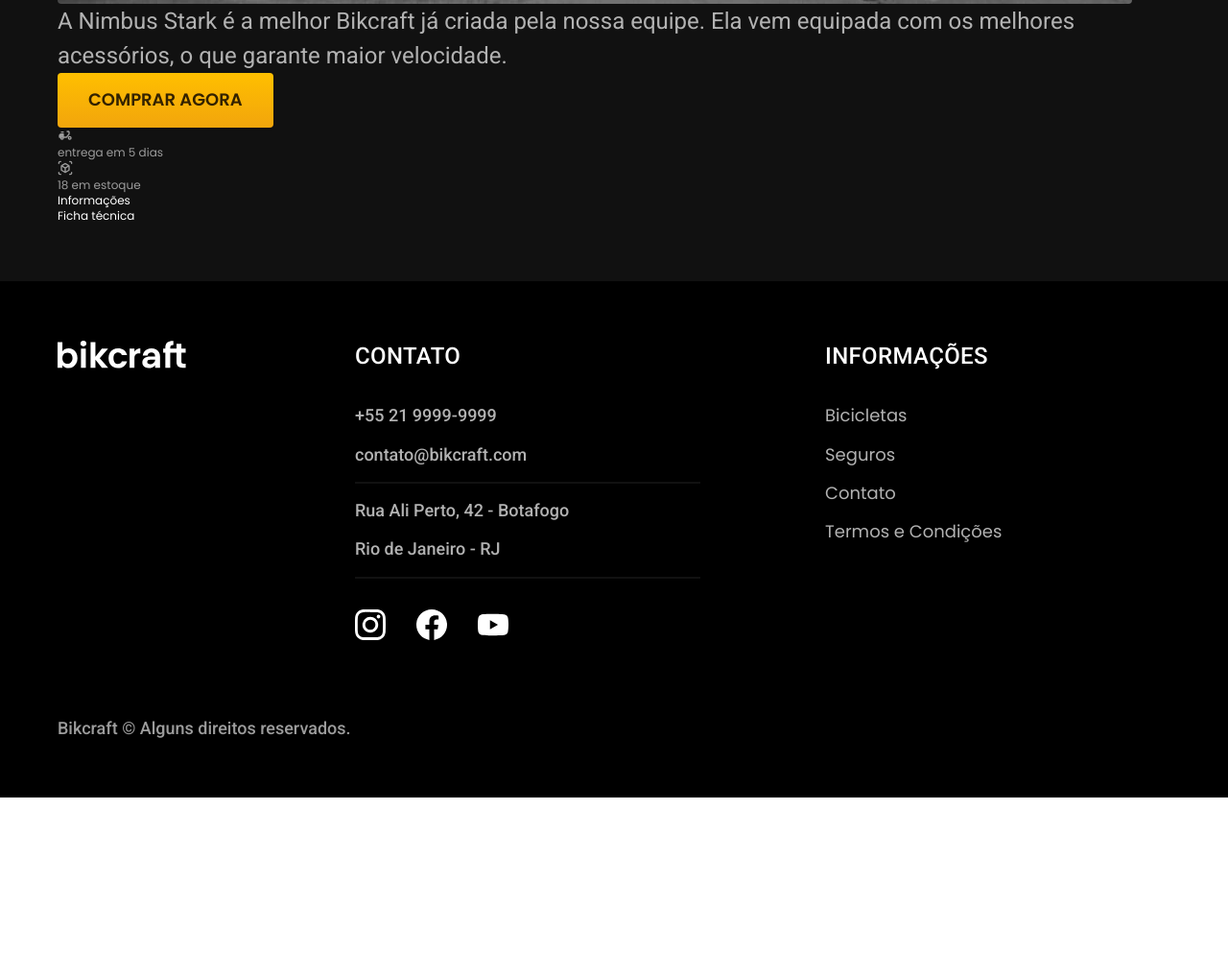
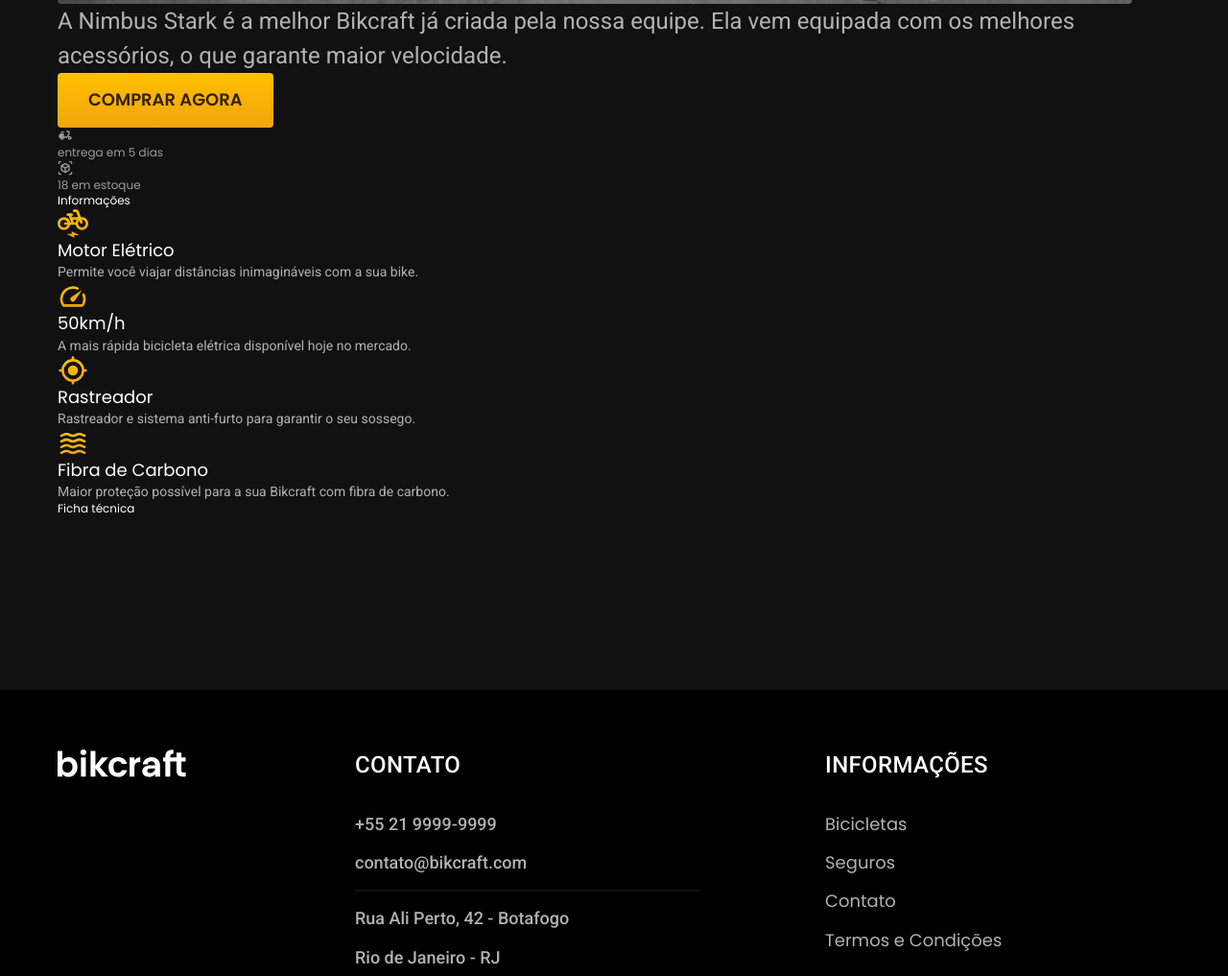
Before and after one commit to re-oliveira/bikcraft, a plain HTML site: page bicicletas/nimbus.html in a window 1280 px wide. Shown: the part 2908-3925 px from the top of the page at 96% size. Before the commit the page ends 3739 px from the top, so only its background shows below. Drawn offline with Linux system fonts and the light colour scheme.

Commit message:
first commit

```diff
--- a/bicicletas/nimbus.html
+++ b/bicicletas/nimbus.html
@@ -53,9 +53,37 @@
         </div>
       </div>
       <h2 class="font-1-xs cor-0">Informações</h2>
-      <ul class="bicicleta-informacoes"></ul>
+      <ul class="bicicleta-informacoes">
+        <li>
+          <img src="../img/icones/eletrica.svg" alt="">
+          <h3 class="font-1-m cor-0">Motor Elétrico</h3>
+          <p class="font-2-xs cor-5">Permite você viajar distâncias inimagináveis com a sua bike.</p>
+        </li>
+        <li>
+          <img src="../img/icones/velocidade.svg" alt="">
+          <h3 class="font-1-m cor-0">50km/h</h3>
+          <p class="font-2-xs cor-5">A mais rápida bicicleta elétrica disponível hoje no mercado.</p>
+        </li>
+        <li>
+          <img src="../img/icones/rastreador.svg" alt="">
+          <h3 class="font-1-m cor-0">Rastreador</h3>
+          <p class="font-2-xs cor-5">Rastreador e sistema anti-furto para garantir o seu sossego.</p>
+        </li>
+        <li>
+          <img src="../img/icones/carbono.svg" alt="">
+          <h3 class="font-1-m cor-0">Fibra de Carbono</h3>
+          <p class="font-2-xs cor-5">Maior proteção possível para a sua Bikcraft com fibra de carbono.</p>
+        </li>
+      </ul>
       <h2 class="font-1-xs cor-0">Ficha técnica</h2>
-      <ul class="bicicleta-ficha"></ul>
+      <ul class="bicicleta-ficha font-2-xs">
+        <li>Peso <span>9kg</span></li>
+        <li>Altura <span>60 cm</span></li>
+        <li>Largura <span>120 cm</span></li>
+        <li>Profundidade <span>10 cm</span></li>
+        <li>Marchas <span>16</span></li>
+        <li>Roda <span>19</span></li>
+      </ul>
     </div>
   </main>
 
--- a/css/style.css
+++ b/css/style.css
@@ -18,6 +18,9 @@
 @import "./bicicletas/bicicletas-lista.css";
 @import "./bicicletas/bicicletas.css";
 
+/* Bicicleta */
+@import "./bicicleta/bicicleta.css;
+
 /* Seguros */
 @import "./seguros/seguros.css";
 @import "./seguros/vantagens.css";
```
Also changed, not shown: 2 other files.
